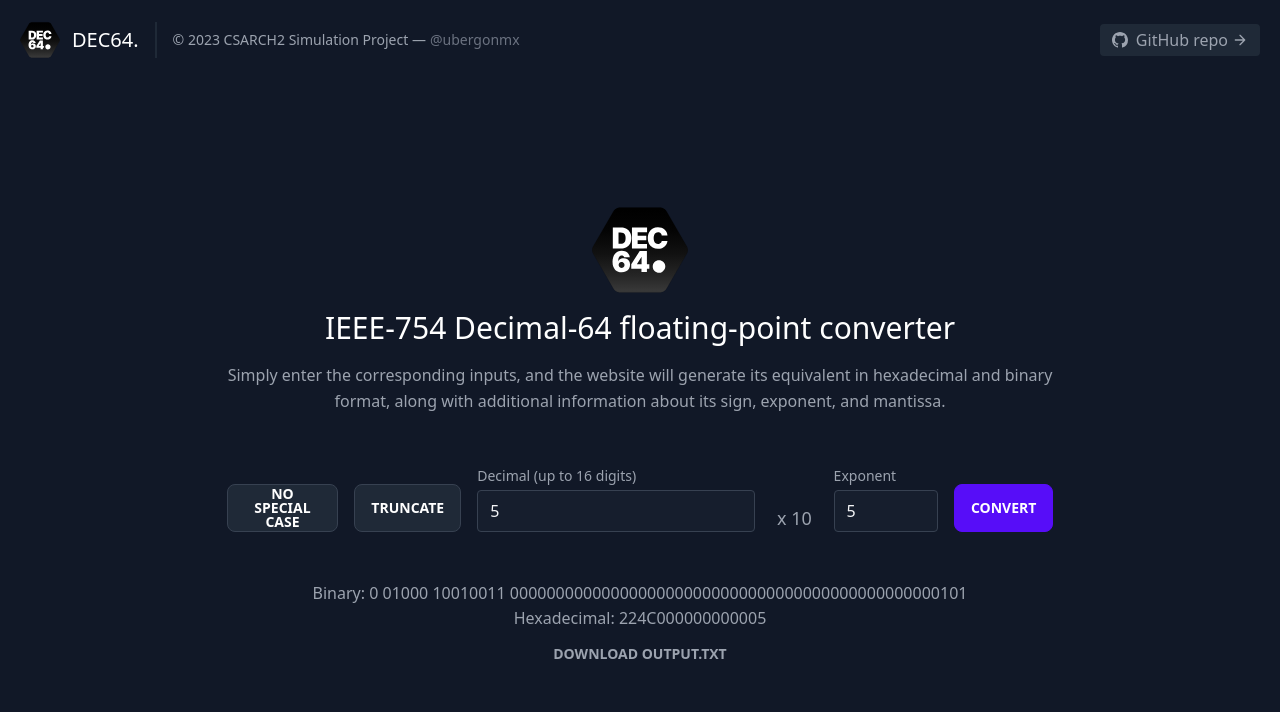
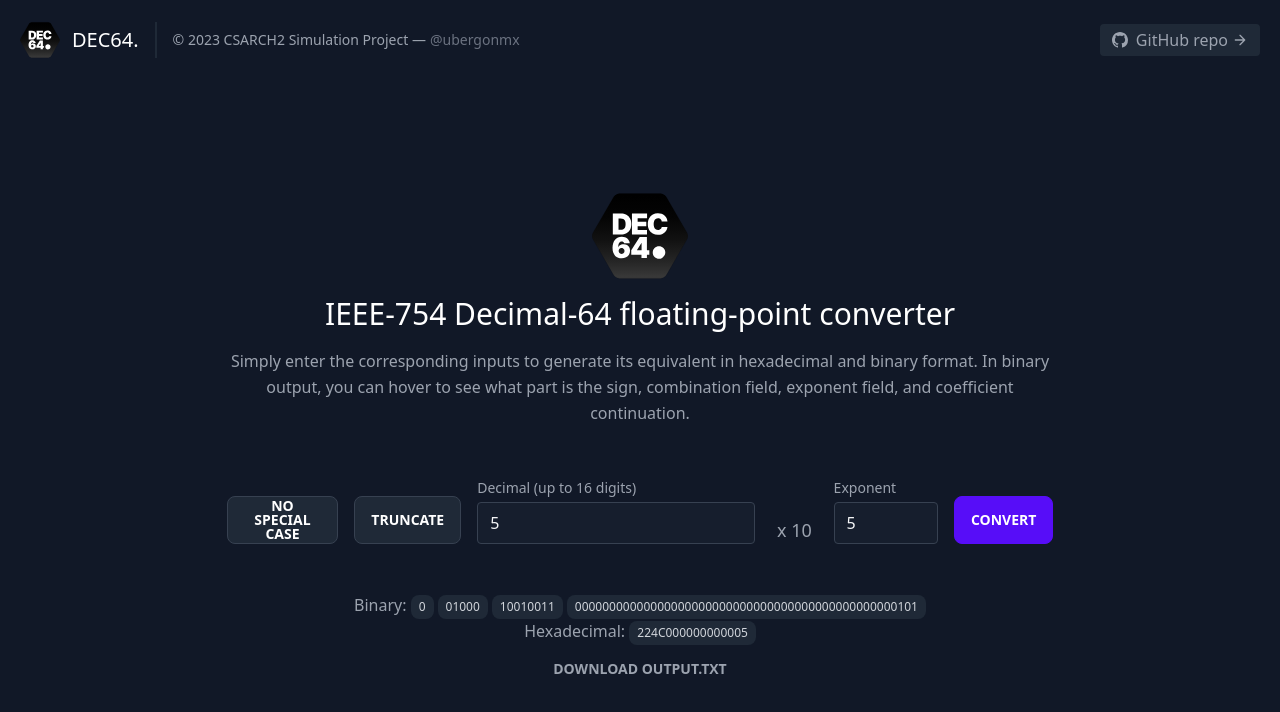
Before and after one commit to ubergonmx/CSARCH2-Simulation, a React (Vite) app: page / in a window 1280 px wide. Both pictures are taken after typing "5", "5" into the empty fields and a click on the button "CONVERT". Shown: the top 712 px of the page. Built offline with nearby package versions, Linux system fonts and the light colour scheme; a web font is replaced by a local one.

Commit message:
updated UI of outputs

```diff
--- a/src/App.tsx
+++ b/src/App.tsx
@@ -69,7 +69,7 @@ function App(): JSX.Element {
     const coefficientContinuation = getCoefficient(inputClean);
     const binaryString = `${sign}${combinationField}${exponentContinuation}${coefficientContinuation}`;
     setBinary(`${sign} ${combinationField} ${exponentContinuation} ${coefficientContinuation}`);
-    setHex(getHex(binaryString));
+    setHex(getHex(binaryString) as string);
   }
 
   function roundDecimal(input: string, roundOption:string): string[] {
@@ -229,19 +229,33 @@ function App(): JSX.Element {
     }
   }
 
-  function textToolTip(text: string, tip: string, space:boolean = true): JSX.Element {
-    return <div className="tooltip" data-tip={tip}>
-      {text}{space ? '\u00A0' : ""}
+  function styleToolTip(text: string, tip: string, space:boolean = true): JSX.Element {
+    const style = space ? "inline-flex flex-wrap px-2 py-1 rounded-lg text-xs font-medium leading-4 bg-gray-800 text-gray-300 ml-1" : "inline-flex flex-wrap px-2 py-1 rounded-lg text-xs font-medium leading-4 bg-gray-800 text-gray-300";
+    return <div className={style+" hover:bg-primary ease-in-out transition-colors tooltip tooltip-primary"} data-tip={tip}>
+      {text}
     </div>
+  }
+
+  function textToolTip(text: string, tip: string): JSX.Element {
+     return <span className="hover:bg-primary ease-in-out transition-all tooltip tooltip-primary" data-tip={tip}>
+      {text}
+    </span>
   }
 
   function binaryFormatByParts(output: string) : JSX.Element {
     const binary = output.split(" ");
-    const sign = textToolTip(binary[0], "Sign bit");
-    const combinationField = textToolTip(binary[1], "Combination field");
-    const exponentField = textToolTip(binary[2], "Exponent field");
-    const coefficientContinuation = textToolTip(binary[3], "Coefficient continuation", false);
+    const sign = styleToolTip(binary[0], "Sign bit", false);
+    const combinationField = styleToolTip(binary[1], "Combination field");
+    const exponentField = styleToolTip(binary[2], "Exponent field");
+    const coefficientContinuation = styleToolTip(binary[3], "Coefficient continuation");
     return <div className="inline-flex flex-wrap">{sign} {combinationField} {exponentField} {coefficientContinuation}</div>
+  }
+
+  function hexFormatByParts(output: string) : JSX.Element {
+    const [, fhh, shh, fhb, shb] = getHex(output, true);
+    const firstHalf = textToolTip(fhh, fhb);
+    const secondHalf = textToolTip(shh, shb);
+    return <div className="inline-flex flex-wrap px-2 py-1 rounded-lg text-xs font-medium leading-4 bg-gray-800 text-gray-300">{firstHalf}{secondHalf}</div>
   }
 
   return (
@@ -255,8 +269,8 @@ function App(): JSX.Element {
               IEEE-754 Decimal-64 floating-point converter
             </h1>
             <p className="lg:w-2/3 mx-auto leading-relaxed text-base">
-              Simply enter the corresponding inputs, and the website will generate its equivalent in hexadecimal and
-              binary format, along with additional information about its sign, exponent, and mantissa.
+              Simply enter the corresponding inputs to generate its equivalent in hexadecimal and binary format.
+              In binary output, you can hover to see what part is the sign, combination field, exponent field, and coefficient continuation.
             </p>
           </div>
           <div className="flex lg:w-2/3 w-full sm:flex-row flex-col mx-auto px-8 sm:px-0 items-end sm:space-x-4 sm:space-y-0 space-y-4">
@@ -327,7 +341,7 @@ function App(): JSX.Element {
               {binary !== "" ? <>Binary: {binaryFormatByParts(binary)}</> : <>Binary output...</>}
             </p>
             <p>
-              {hex !== "" ? <>Hexadecimal: {hex}</> : <>Hexadecimal output...</>}
+              {hex !== "" ? <>Hexadecimal: {hexFormatByParts(binary.split(" ").join(""))}</> : <>Hexadecimal output...</>}
             </p>
             {binary !== "" && hex !== "" && (
               <button
--- a/src/Decimal64FtpConverter.ts
+++ b/src/Decimal64FtpConverter.ts
@@ -44,13 +44,13 @@ export function getCoefficient(remainingDigits: string): string {
 }
 
 // gets the hexadecimal representation of the given binary string
-export function getHex(binary: string): string {
+export function getHex(binary: string, getAll:boolean = false): string | string[] {
   // split binary string into half
   const firstHalf = binary.substring(0, binary.length / 2);
   let f = parseInt(firstHalf, 2).toString(16).toUpperCase(); while (f.length < 8) f = '0' + f
   const secondHalf = binary.substring(binary.length / 2);
   let s = parseInt(secondHalf, 2).toString(16).toUpperCase(); while (s.length < 8) s = '0' + s
-  return f + s;
+  return (!getAll) ? f + s : [f + s, f, s, firstHalf, secondHalf];
 }
 
 function solveExponent(exponent: string): string {
```
